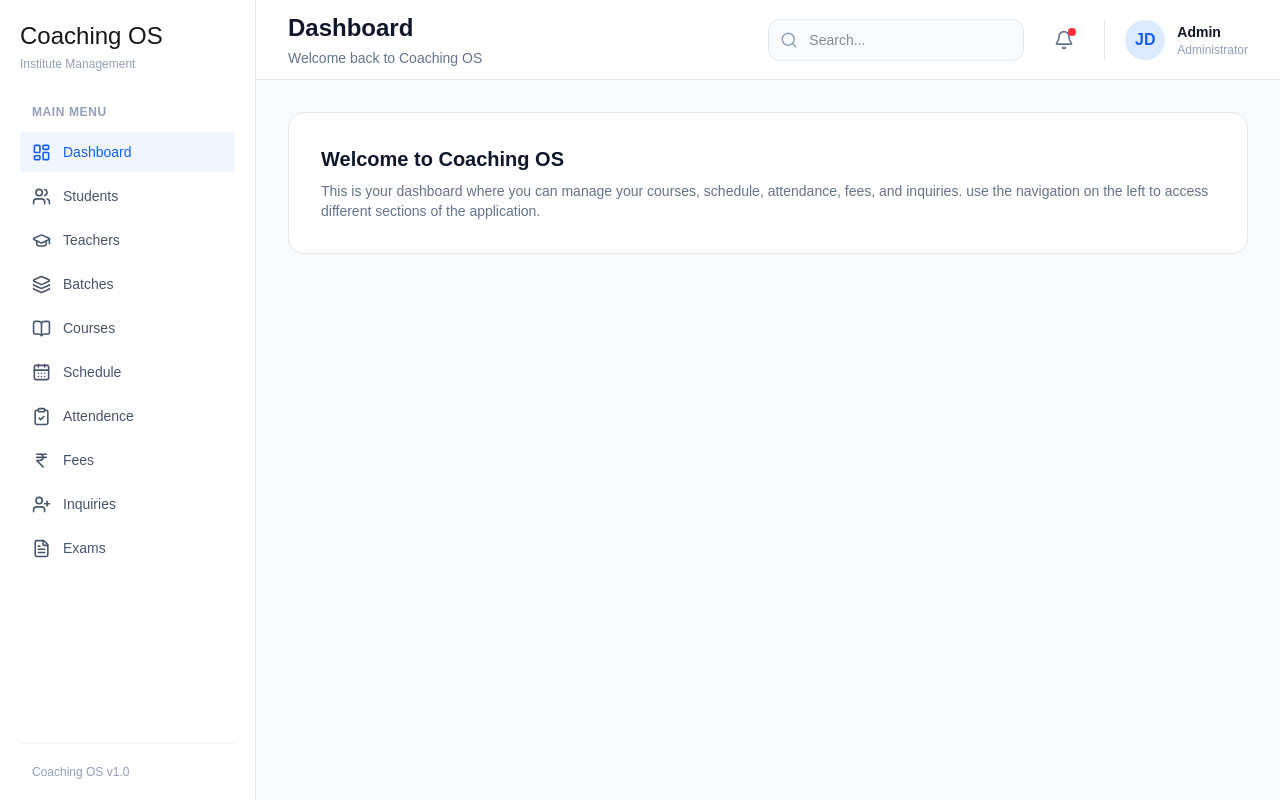
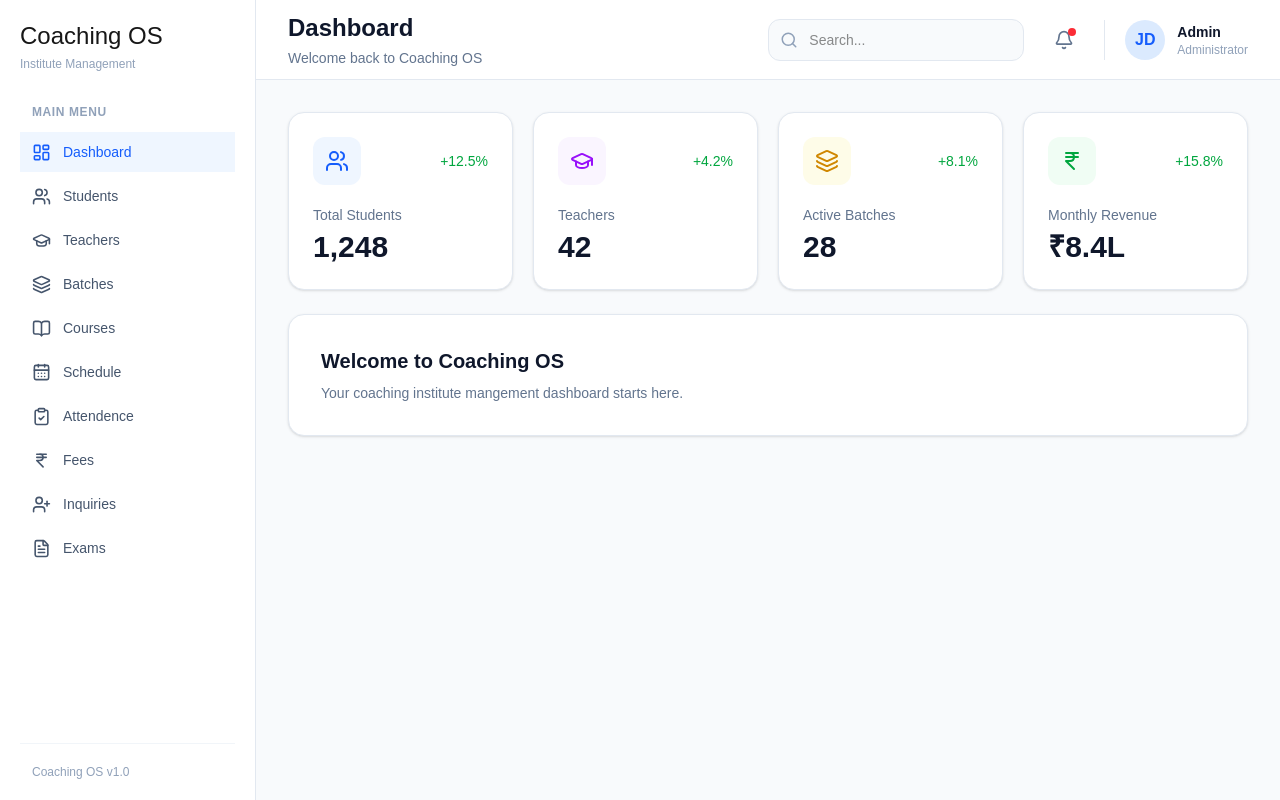
Before and after one commit to devleyj/Coaching-os-admin, a Next.js app: page / in a window 1280 px wide. Built offline with nearby package versions, Linux system fonts and the light colour scheme.

Commit message:
Add dashboard KPI cards

```diff
--- a/app/page.tsx
+++ b/app/page.tsx
@@ -1,5 +1,11 @@
 import Slidebar from "./components/Slidebar";
-import{  Bell , Search } from "lucide-react";
+import{  Bell,
+  Search,
+  Users,
+  GraduationCap,
+  Layers,
+  IndianRupee,
+ } from "lucide-react";
 
 export default function Home(){
   return(
@@ -71,15 +77,107 @@ export default function Home(){
 
         {/* Dashboard Body */}
         <section className= "p-8">
-          <div className= "rounded-2xl border border-slate-200 bg-white p-8">
-            <h2 className= "text-xl font-semibold text-slate-900">
-              Welcome to Coaching OS
-            </h2>
 
-            <p className="mt-2 text-sm text-slate-500">
-              This is your dashboard where you can manage your courses, schedule, attendance, fees, and inquiries. use the navigation on the left to access different sections of the application.
-            </p>
+          {/* KPI Cards*/}
+          <div className= "grid grid-cols1 gap-5 md:grid-cols-2 xl:grid-cols-4">
+
+            {/* Students */}
+            <div className= "rounded-2xl border border-slate-200 bg-white p-6 shadow-sm">
+              <div className= "flex items-center justify-between">
+                <div className= "flex h-12 w-12 items-center justify-center rounded-xl bg-blue-50 text-blue-600">
+                  <Users size={24} />
+                </div>
+
+                <span className= "text-sm font-medium text-green-600">
+                  +12.5%
+                </span>
+              </div>
+
+              <p className= "mt-5 text-sm text-slate-500">
+                Total Students
+              </p>
+
+              <h2 className= "mt-1 text-3xl font-bold text-slate-900">
+                1,248
+              </h2>
+            </div>
+
+            {/* Teachers */}
+            <div className= "rounded-2xl border border-slate-200 bg-white p-6 shadow-sm">
+              <div className= "flex items-center justify-between">
+                <div className= "flex h-12 w-12 items-center justify-center rounded-xl bg-purple-50 text-purple-600">
+                  <GraduationCap size={24} />
+                </div>
+
+                <span className= "text-sm font-medium text-green-600">
+                  +4.2%
+                </span>
+              </div>
+
+              <p className= "mt-5 text-sm text-slate-500">
+                Teachers
+              </p>
+
+              <h2 className= "mt-1 text-3xl font-bold text-slate-900">
+                42
+              </h2>
+            </div>
+
+            {/* Batches */}
+            <div className= "rounded-2xl border border-slate-200 bg-white p-6 shadow-sm">
+              <div className= "flex items-center justify-between">
+                <div className= "flex h-12 w-12 items-center justify-center rounded-xl bg-yellow-50 text-yellow-600">
+                  <Layers size={24} />
+                </div>
+
+                <span className= "text-sm font-medium text-green-600">
+                  +8.1%
+                </span>
+              </div>
+
+              <p className= "mt-5 text-sm text-slate-500">
+                Active Batches
+              </p>
+
+              <h2 className= "mt-1 text-3xl font-bold text-slate-900">
+                28
+              </h2>
+            </div>
+
+            {/* Revenue*/}
+            <div className= "rounded-2xl border border-slate-200 bg-white p-6 shadow-sm">
+              <div className= "flex items-center justify-between">
+                <div className= "flex h-12 w-12 items-center justify-center rounded-xl bg-green-50 text-green-600">
+                  <IndianRupee size= {24} />
+                </div>
+
+                <span className= "text-sm font-medium text-green-600">
+                  +15.8%
+                </span>
+              </div>
+
+              <p className= "mt-5 text-sm text-slate-500">
+                Monthly Revenue
+              </p>
+
+              <h2 className= "mt-1 text-3xl font-bold text-slate-900">
+                ₹8.4L
+              </h2>
+            </div>
+
           </div>
+
+            {/* Welcome Card */}
+            <div className= "mt-6 rounded-2xl border border-slate-200 bg-white p-8 shadow-sm">
+              <h2 className= "text-xl font-semibold text-slate-900">
+                Welcome to Coaching OS
+              </h2>
+
+              <p className= "mt-2 text-sm text-slate-500">
+                Your coaching institute mangement dashboard starts here.
+              </p>
+            </div>
+
         </section>
 
       </main>
```
